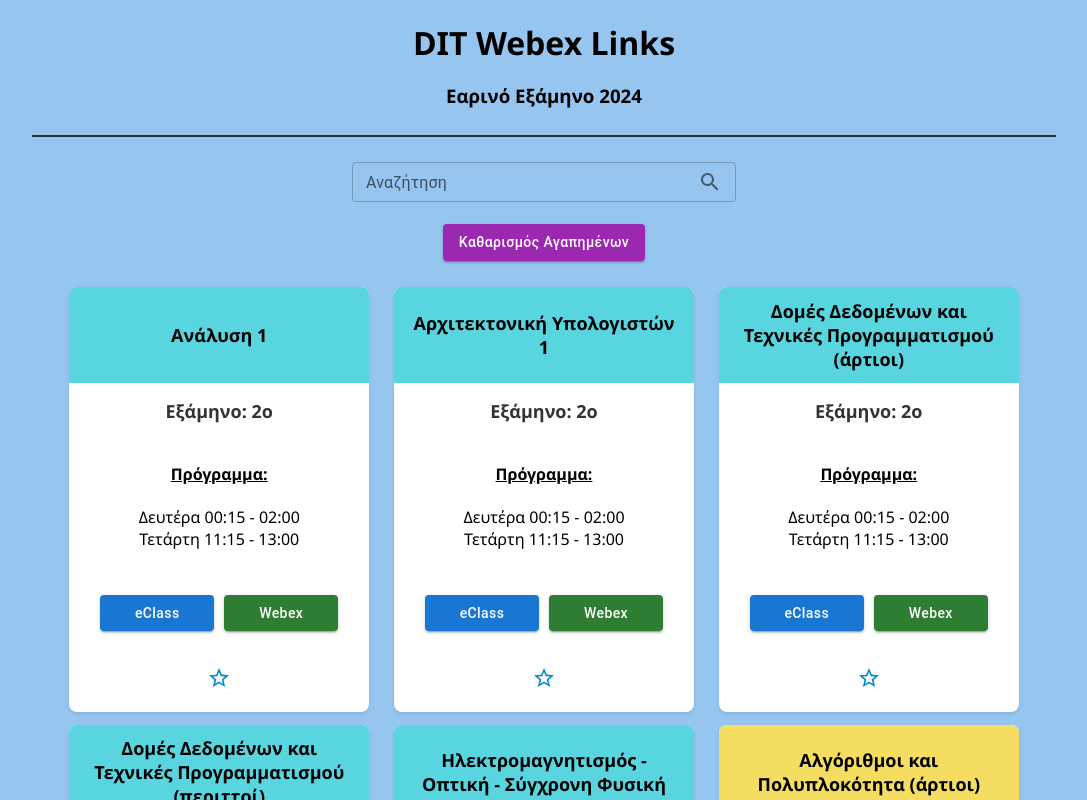
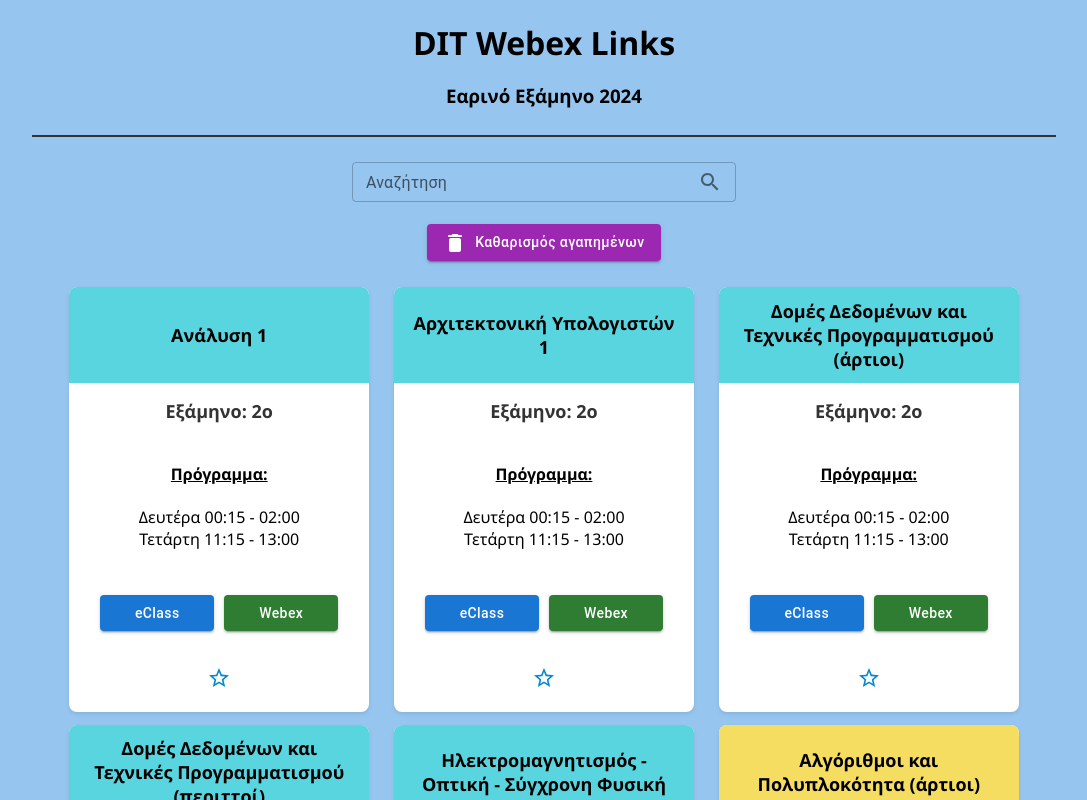
Before and after one commit to mgiannopoulos24/DIT-Webex-Links, a React (Create React App) app: page / in a window 1280 px wide. Shown: the top 800 px of the page, without its empty margins (96-1183 px from the left). Built offline with nearby package versions, Linux system fonts and the light colour scheme.

Commit message:
Added a Delete Icon

```diff
--- a/src/App.jsx
+++ b/src/App.jsx
@@ -8,6 +8,7 @@ import InputAdornment from '@mui/material/InputAdornment';
 import SearchIcon from '@mui/icons-material/Search';
 import courseData from './courseData.json';
 import Button from '@mui/material/Button';
+import DeleteRoundedIcon from '@mui/icons-material/DeleteRounded';
 
 const App = () => {
   const [courses, setCourses] = useState([]);
@@ -78,7 +79,9 @@ const App = () => {
           />
           <br/>
           <Button variant="contained" color="secondary" onClick={clearFavorites} style={{textTransform:'none'}}>
-            Καθαρισμός Αγαπημένων
+            <DeleteRoundedIcon/>
+            &nbsp;
+            Καθαρισμός αγαπημένων
           </Button>
 
 
```
